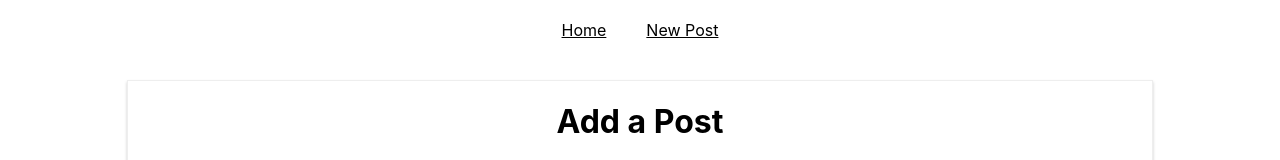
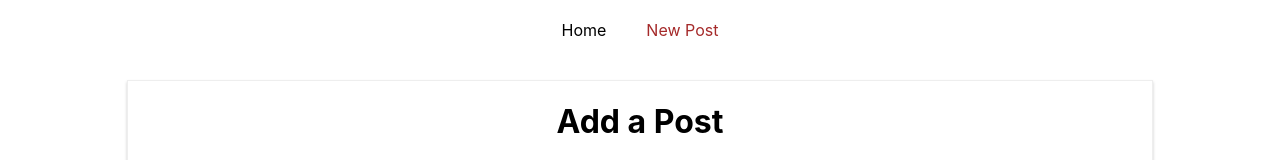
Before and after one commit to franklinsales/react-studies, a React (Create React App) app in the folder react-max-udemy/http-basic/: page /new-post in a window 1280 px wide. Shown: the top 160 px of the page. Built offline with nearby package versions, Linux system fonts and the light colour scheme.

Commit message:
improve router with NavLink, router parameters, Switch

```diff
--- a/react-max-udemy/http-basic/src/containers/Blog/Blog.css
+++ b/react-max-udemy/http-basic/src/containers/Blog/Blog.css
@@ -12,11 +12,12 @@
 }
 
 .Blog a{
-    text-decoration: underline;
+    text-decoration: none;
     color: black;
 }
 
 .Blog a:hover,
-.Blog a:active{
+.Blog a:active,
+.Blog a.active{
     color: brown;
 }
--- a/react-max-udemy/http-basic/src/containers/Blog/Blog.js
+++ b/react-max-udemy/http-basic/src/containers/Blog/Blog.js
@@ -1,9 +1,10 @@
 import React, { Component } from 'react';
-import { Route } from 'react-router-dom'
+import { Route, NavLink, Switch } from 'react-router-dom'
 
 import './Blog.css';
 import Posts from './Posts/Posts'
 import NewPost from './NewPost/NewPost'
+import FullPost from './FullPost/FullPost'
 
 class Blog extends Component {
     render () {
@@ -14,10 +15,22 @@ class Blog extends Component {
                     <nav>
                         <ul>
                             <li>
-                                <a href="/">Home</a>
+                                <NavLink
+                                    to="/"
+                                    exact
+                                    activeClassName="my-active"
+                                    activeStyle={{
+                                        color: "#fa923f",
+                                        textDecoration: "underline"
+                                    }}
+                                >
+                                    Home
+                                </NavLink>
                             </li>
                             <li>
-                                <a href="/new-post">New Post</a>
+                                <NavLink to={{
+                                    pathname: "/new-post",
+                                }}>New Post</NavLink>
                             </li>
                         </ul>
                     </nav>
@@ -28,7 +41,10 @@ class Blog extends Component {
                 }
 
                 <Route path="/" exact component={Posts} />
-                <Route path="/new-post" exact component={NewPost} />
+                <Switch>
+                    <Route path="/new-post" exact component={NewPost} />
+                    <Route path="/:id" exact component={FullPost} />
+                </Switch>
             </div>
         );
     }
--- a/react-max-udemy/http-basic/src/containers/Blog/FullPost/FullPost.js
+++ b/react-max-udemy/http-basic/src/containers/Blog/FullPost/FullPost.js
@@ -9,10 +9,10 @@ class FullPost extends Component {
         loadedPost: null
     }
 
-    componentDidUpdate () {
-        if (this.props.id) {
-            if (!this.state.loadedPost || (this.state.loadedPost && this.state.loadedPost.id !== this.props.id)) {
-                axios.get(`/posts/${this.props.id}`).then(response => {
+    componentDidMount () {
+        if (this.props.match.params.id) {
+            if (!this.state.loadedPost || (this.state.loadedPost && this.state.loadedPost.id !== this.props.match.params.id)) {
+                axios.get(`/posts/${this.props.match.params.id}`).then(response => {
                     this.setState({ loadedPost: response.data })
                 })
             }
@@ -21,7 +21,7 @@ class FullPost extends Component {
     }
 
     deletePostHandler = () => {
-        axios.delete(`/posts/${this.props.id}`)
+        axios.delete(`/posts/${this.props.match.params.id}`)
             .then(response => {
                 console.log(response)
             })
@@ -29,7 +29,7 @@ class FullPost extends Component {
 
     render () {
         let post = <p style={{ textAlign: 'center' }}>Please select a Post!</p>;
-        if (this.props.id) {
+        if (this.props.match.params.id) {
             post = <p style={{ textAlign: 'center' }}>Loading...!</p>
         }
         if (this.state.loadedPost) {
--- a/react-max-udemy/http-basic/src/containers/Blog/NewPost/NewPost.js
+++ b/react-max-udemy/http-basic/src/containers/Blog/NewPost/NewPost.js
@@ -8,6 +8,10 @@ class NewPost extends Component {
         title: '',
         content: '',
         author: 'Max'
+    }
+
+    componentDidUpdate(){
+        console.log(this.props)
     }
 
     postDataHandler = () => {
--- a/react-max-udemy/http-basic/src/containers/Blog/Posts/Posts.js
+++ b/react-max-udemy/http-basic/src/containers/Blog/Posts/Posts.js
@@ -1,5 +1,6 @@
 import React, { Component } from 'react'
 import axios from '../../../axios'
+import { Link } from 'react-router-dom'
 
 import Post from '../../../components/Post/Post'
 import './Posts.css'
@@ -13,6 +14,7 @@ class Posts extends Component {
     }
 
     componentDidMount () {
+        console.log(this.props)
         axios.get('/posts')
             .then(response => {
 
@@ -44,11 +46,14 @@ class Posts extends Component {
 
         if (!this.state.error) {
             posts = this.state.posts.map(post => {
-                return <Post
-                    title={post.title}
-                    author={post.author}
-                    key={post.id}
-                    clicked={() => this.postSelectedHandler(post.id)} />
+                return (
+                    <Link to={`/${post.id}`} key={post.id}>
+                        <Post
+                            title={post.title}
+                            author={post.author}
+                            clicked={() => this.postSelectedHandler(post.id)} /
+                    ></Link>
+                )
             })
         }
         return (
```
